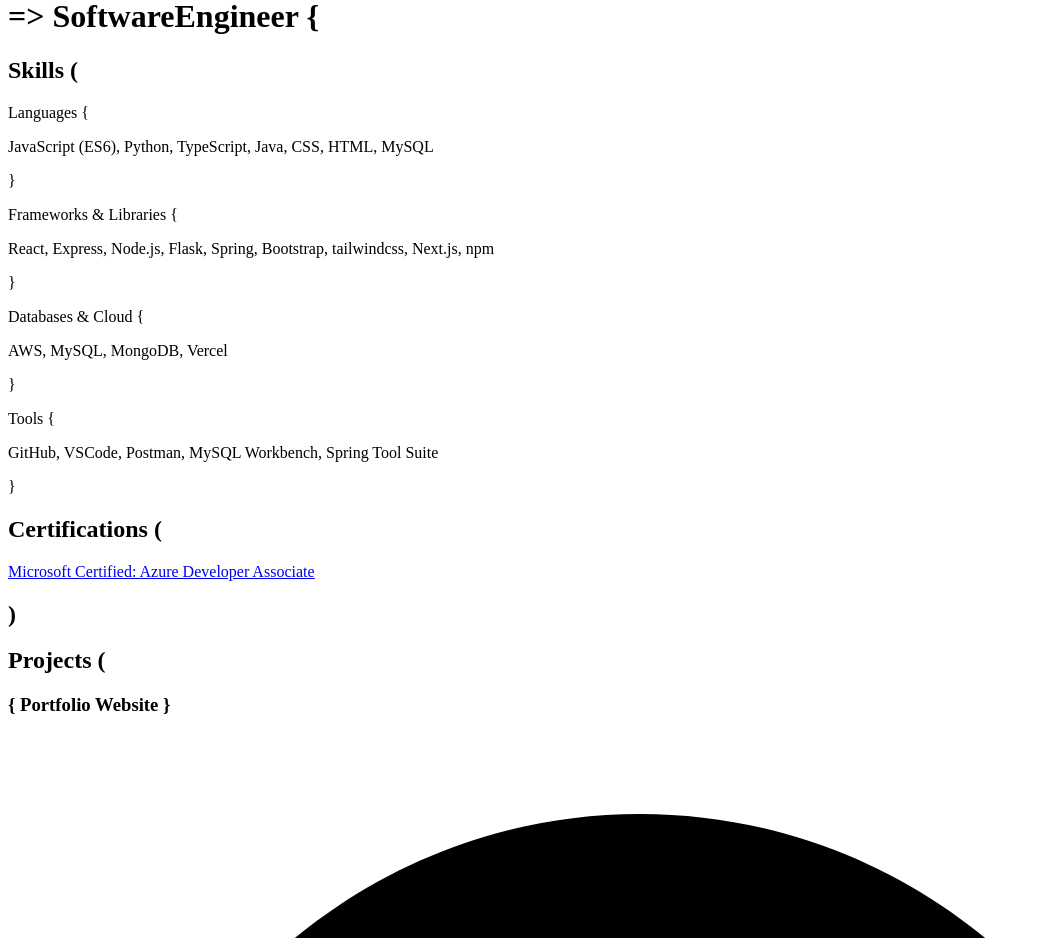
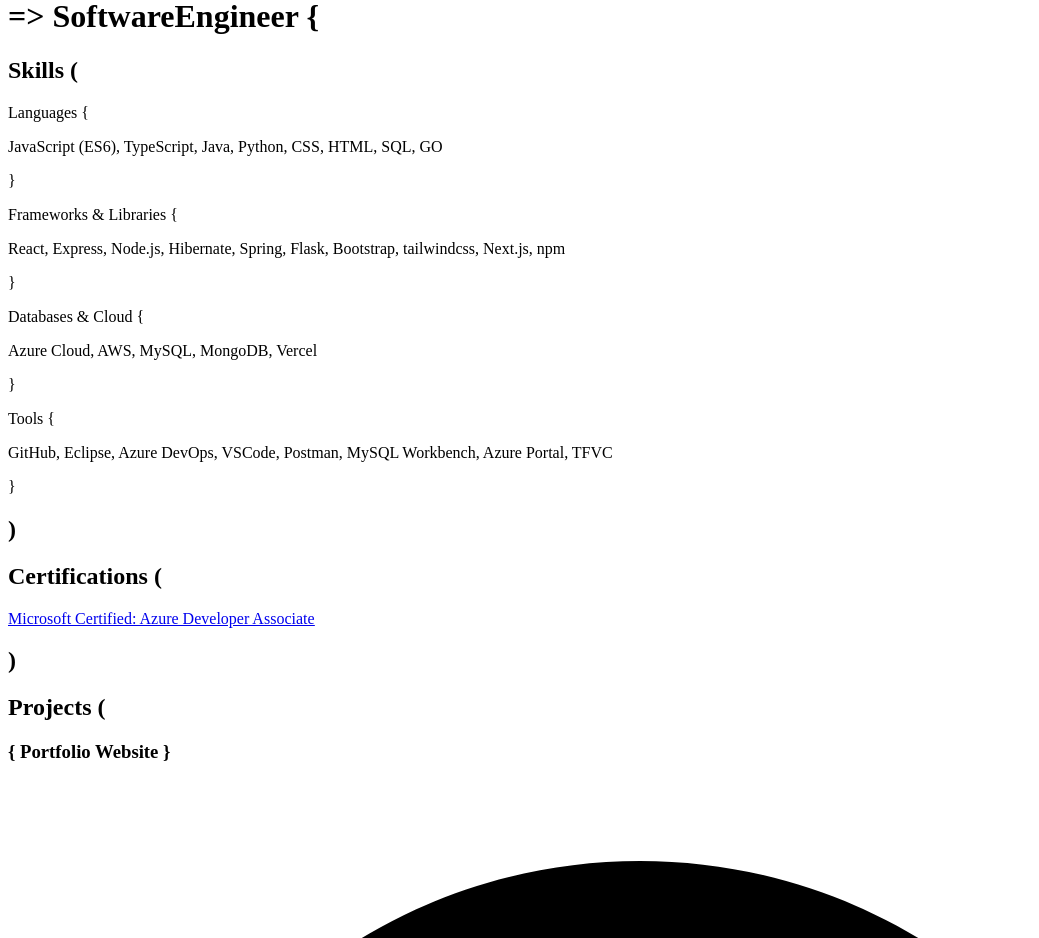
Before and after one commit to highsilkhat/paul-dev-website, a Next.js app: page /resume in a window 1280 px wide. Shown: the part 5700-6638 px from the top of the page, without its empty margins (0-1039 px from the left). Built offline with nearby package versions, Linux system fonts and the light colour scheme.

Commit message:
Updated skills

```diff
--- a/pages/resume.tsx
+++ b/pages/resume.tsx
@@ -138,23 +138,31 @@
       </h2>
       <Skill
         skill="Languages"
-        skillBody="JavaScript (ES6), Python, TypeScript, Java, CSS, HTML, MySQL"
+        skillBody="JavaScript (ES6), TypeScript, Java, Python, CSS, HTML, SQL, GO"
       />
       <Skill
         skill="Frameworks & Libraries"
-        skillBody="React, Express, Node.js, Flask, Spring, Bootstrap, tailwindcss, Next.js,
+        skillBody="React, Express, Node.js, Hibernate, Spring, Flask, Bootstrap, tailwindcss, Next.js,
         npm"
       />
       <Skill
         skill="Databases & Cloud"
         skillBody="
-        AWS, MySQL, MongoDB, Vercel"
+        Azure Cloud,  AWS, MySQL, MongoDB, Vercel"
       />
       <Skill
         skill="Tools"
         skillBody="
-        GitHub, VSCode, Postman, MySQL Workbench, Spring Tool Suite"
+        GitHub, Eclipse, Azure DevOps, VSCode, Postman, MySQL Workbench, Azure Portal, TFVC"
       />
+      <h2
+        className="
+      text-blue-300
+      text-xl
+      "
+      >
+        {')'}
+      </h2>
       <h2
         className="
       text-blue-300
```
